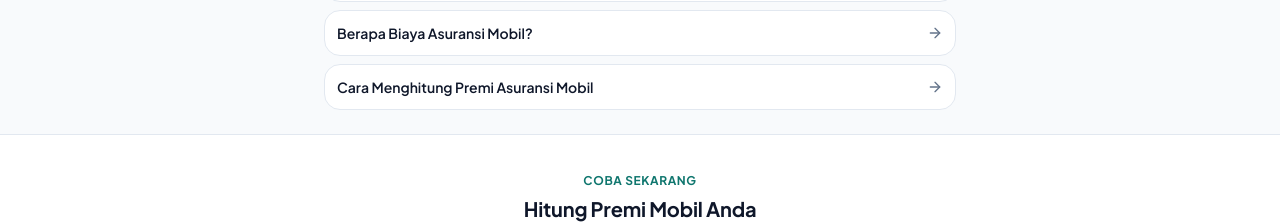
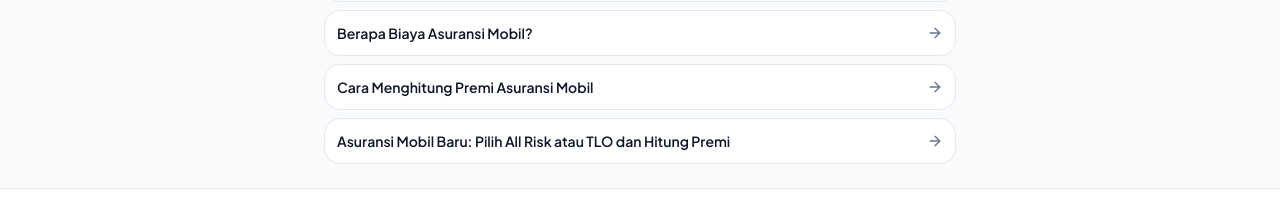
Before and after one commit to abuauf4/Jasa-proteksi, a Next.js app: page /perbedaan-all-risk-dan-tlo in a window 1280 px wide. Shown: the part 2971-3195 px from the top of the page. Built offline with nearby package versions, Linux system fonts and the light colour scheme; no server answers; the database is empty.

Commit message:
seo: link new-car cluster from coverage comparison

```diff
--- a/src/app/perbedaan-all-risk-dan-tlo/page.tsx
+++ b/src/app/perbedaan-all-risk-dan-tlo/page.tsx
@@ -33,6 +33,7 @@ export default async function Page() {
     { slug: "faktor-premi-asuransi-mobil", title: "7 Faktor yang Memengaruhi Premi Asuransi Mobil" },
     { slug: "biaya-asuransi-mobil", title: "Berapa Biaya Asuransi Mobil?" },
     { slug: "cara-menghitung-premi-asuransi-mobil", title: "Cara Menghitung Premi Asuransi Mobil" },
+    { slug: "asuransi-mobil-baru", title: "Asuransi Mobil Baru: Pilih All Risk atau TLO dan Hitung Premi" },
   ];
 
   return (
```
